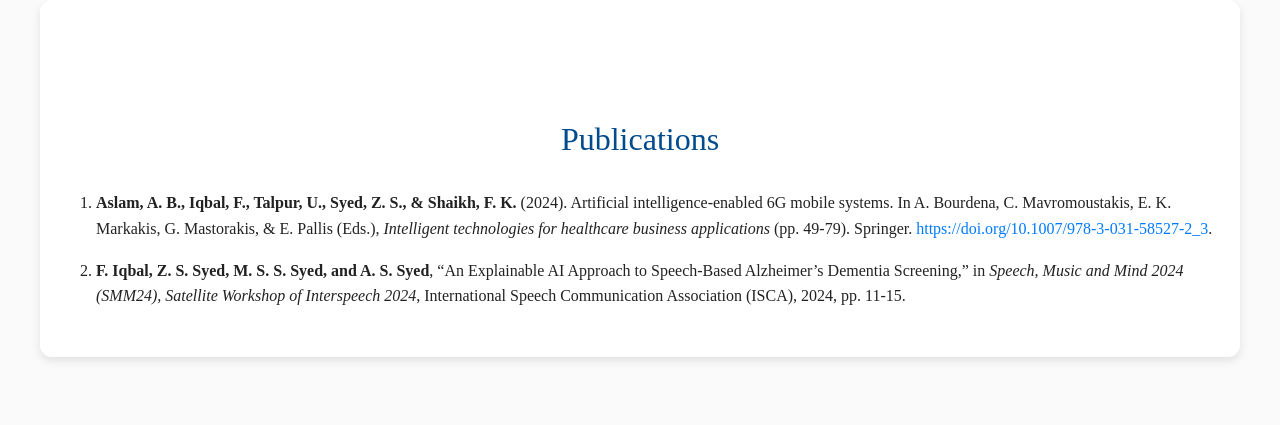
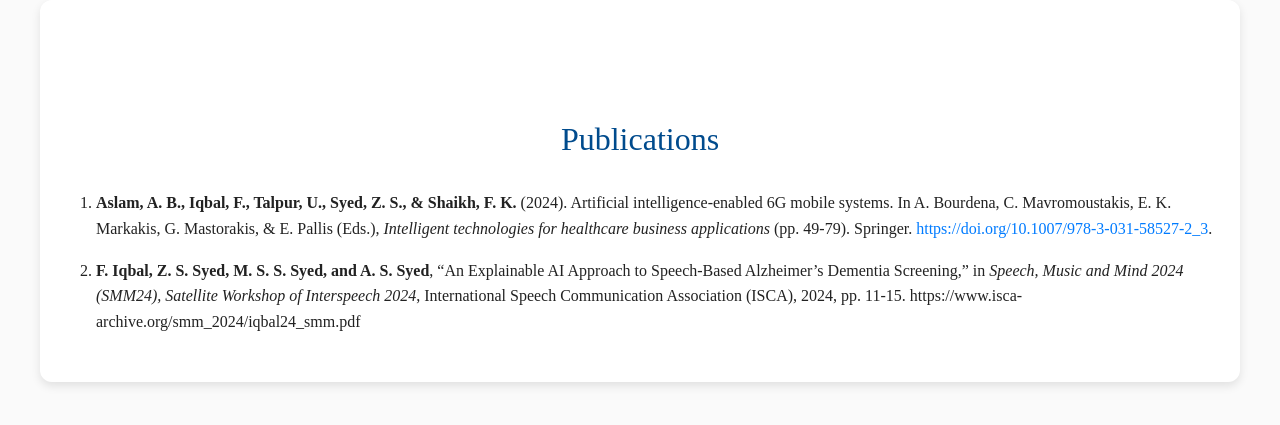
Before and after one commit to faizaiqbalsyed/faizaiqbalsyed.github.io, a Jekyll site: the page built from publications.md, in a window 1280 px wide. Shown: the top 425 px of the page. Built offline with Jekyll 4.4.1, drawn with Linux system fonts in a browser that asks for light colours; nearby versions of some CDN libraries; part of the change alters nothing that is shown.

Commit message:
Update publications.md

```diff
--- a/publications.md
+++ b/publications.md
@@ -43,4 +43,4 @@ title: Publications
 
 1. **Aslam, A. B., Iqbal, F., Talpur, U., Syed, Z. S., & Shaikh, F. K.** (2024). Artificial intelligence-enabled 6G mobile systems. In A. Bourdena, C. Mavromoustakis, E. K. Markakis, G. Mastorakis, & E. Pallis (Eds.), *Intelligent technologies for healthcare business applications* (pp. 49-79). Springer. [https://doi.org/10.1007/978-3-031-58527-2_3](https://doi.org/10.1007/978-3-031-58527-2_3).
 
-2. **F. Iqbal, Z. S. Syed, M. S. S. Syed, and A. S. Syed**, "An Explainable AI Approach to Speech-Based Alzheimer's Dementia Screening," in *Speech, Music and Mind 2024 (SMM24), Satellite Workshop of Interspeech 2024*, International Speech Communication Association (ISCA), 2024, pp. 11-15.
+2. **F. Iqbal, Z. S. Syed, M. S. S. Syed, and A. S. Syed**, "An Explainable AI Approach to Speech-Based Alzheimer's Dementia Screening," in *Speech, Music and Mind 2024 (SMM24), Satellite Workshop of Interspeech 2024*, International Speech Communication Association (ISCA), 2024, pp. 11-15. https://www.isca-archive.org/smm_2024/iqbal24_smm.pdf
```
